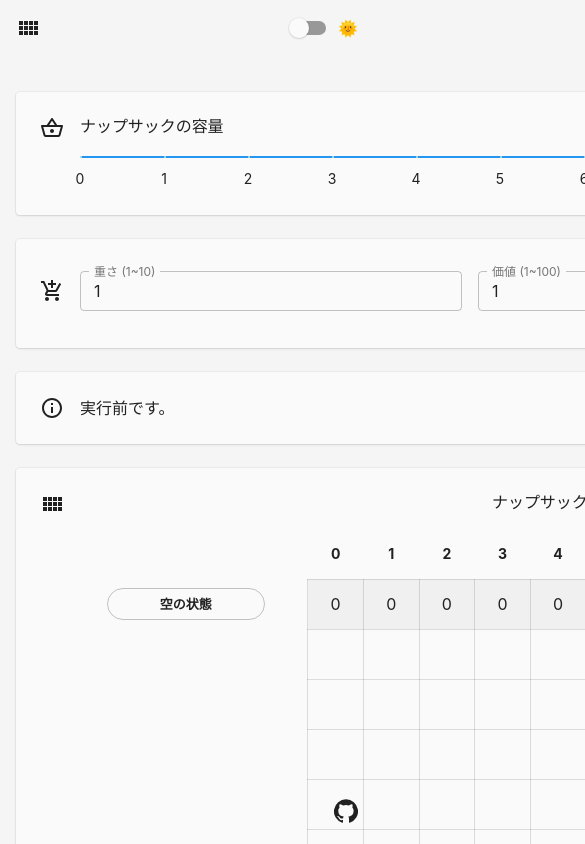
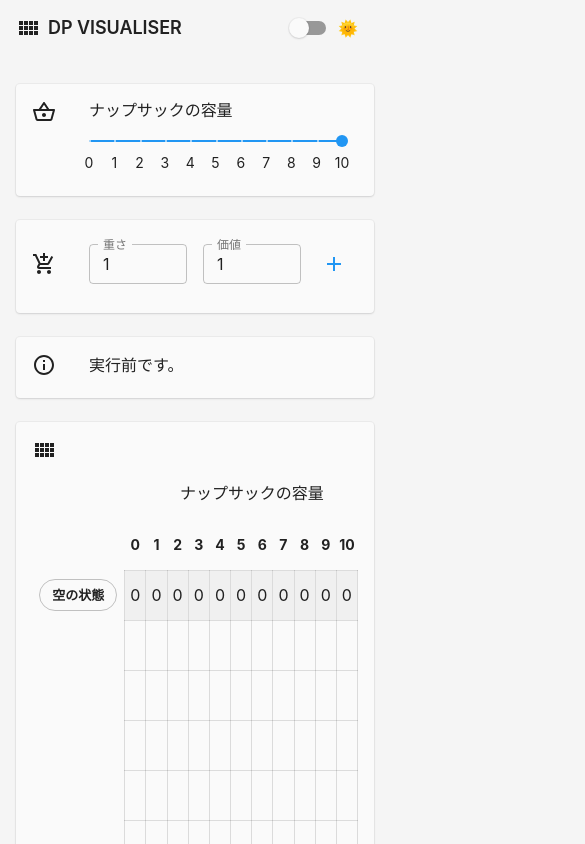
Before and after one commit to yukiyokotani/dp-visualizer, a React (Create React App) app: page / in a window 390 px wide. Shown: the top 844 px of the page, 585 px wide, since content can reach past the window. Built offline with nearby package versions, Linux system fonts and the light colour scheme.

Commit message:
issue #10 モバイル対応

```diff
--- a/public/index.html
+++ b/public/index.html
@@ -3,6 +3,7 @@
 
 <head>
   <meta charset="utf-8" />
+  <meta name="viewport" content="initial-scale=1.0, width=device-width" />
   <meta name="google-site-verification" content="fgtUlg7-TJ0rsW5leRP5TZ4iFohvZeDuSv9vWGFyxi8" />
   <meta name="description" content="ナップサック問題の動的計画法の可視化" />
   <meta
--- a/src/component/Contents.tsx
+++ b/src/component/Contents.tsx
@@ -8,7 +8,7 @@ import DpTable from '../features/dpTable/DpTable';
 const useStyles = makeStyles(() =>
   createStyles({
     root: {
-      minWidth: '960px',
+      marginBottom: '16px',
       overflow: 'auto',
     },
     mainContents: {
--- a/src/component/Footer.tsx
+++ b/src/component/Footer.tsx
@@ -6,15 +6,10 @@ import GitHubIcon from '@material-ui/icons/GitHub';
 const useStyles = makeStyles((theme: Theme) =>
   createStyles({
     root: {
-      position: 'fixed',
-      left: 0,
-      bottom: 0,
-      width: '100%',
       textAlign: 'right',
     },
     icon: {
-      marginRight: theme.spacing(4),
-      marginBottom: theme.spacing(2),
+      margin: '8px 16px 16px 0px',
     },
     link: {
       textDecoration: 'none',
--- a/src/component/Header.tsx
+++ b/src/component/Header.tsx
@@ -1,14 +1,8 @@
 import React from 'react';
-import {
-  createStyles,
-  makeStyles,
-  Theme,
-  useTheme,
-} from '@material-ui/core/styles';
+import { createStyles, makeStyles, Theme } from '@material-ui/core/styles';
 import AppBar from '@material-ui/core/AppBar';
 import ToolBar from '@material-ui/core/Toolbar';
 import Typography from '@material-ui/core/Typography';
-import { useMediaQuery } from '@material-ui/core';
 import ViewComfyIcon from '@material-ui/icons/ViewComfy';
 import ThemeSwitch from '../features/theme/ThemeSwitch';
 
@@ -16,7 +10,7 @@ const useStyles = makeStyles((theme: Theme) =>
   createStyles({
     root: {
       flexGrow: 1,
-      marginBottom: theme.spacing(3),
+      marginBottom: theme.spacing(2),
     },
     title: {
       marginLeft: theme.spacing(1),
@@ -32,19 +26,15 @@ const useStyles = makeStyles((theme: Theme) =>
 
 const Header: React.FC = () => {
   const classes = useStyles();
-  const theme = useTheme();
-  const isMobile = useMediaQuery(theme.breakpoints.down('sm'));
 
   return (
     <div className={classes.root}>
       <AppBar position="static" elevation={0} color="transparent">
         <ToolBar>
           <ViewComfyIcon />
-          {!isMobile && (
-            <Typography variant="h4" className={classes.title}>
-              DP VISUALISER
-            </Typography>
-          )}
+          <Typography variant="h4" className={classes.title}>
+            DP VISUALISER
+          </Typography>
           <div className={classes.menu}>
             <ThemeSwitch />
           </div>
--- a/src/features/condition/Evaluation.tsx
+++ b/src/features/condition/Evaluation.tsx
@@ -1,14 +1,16 @@
 import { Box, Paper, Grid, Typography } from '@material-ui/core';
-import React from 'react';
+import React, { useContext } from 'react';
 import { useSelector } from 'react-redux';
 import InfoOutlinedIcon from '@material-ui/icons/InfoOutlined';
 import { RootState } from '../../utils/store';
 import { ConditionState } from './conditionSlice';
+import { SizeContext } from '../../component/App';
 
 const Evaluation: React.FC = () => {
   const condition = useSelector<RootState, ConditionState>(
     (state) => state.condition
   );
+  const { isMobile } = useContext(SizeContext);
 
   let comment;
   switch (condition.eval) {
@@ -33,13 +35,13 @@ const Evaluation: React.FC = () => {
 
   return (
     <Paper>
-      <Box p={3}>
+      <Box p={isMobile ? 2 : 3}>
         <Grid container spacing={2}>
-          <Grid item xl={12} xs={12} container alignItems="center">
+          <Grid item xl={1} sm={1} xs={2} alignItems="center">
             <InfoOutlinedIcon />
-            <Box ml={2}>
-              <Typography variant="body1">{comment}</Typography>
-            </Box>
+          </Grid>
+          <Grid item xl={11} sm={11} xs={10} alignItems="center">
+            <Typography variant="body1">{comment}</Typography>
           </Grid>
         </Grid>
       </Box>
--- a/src/features/condition/Form.tsx
+++ b/src/features/condition/Form.tsx
@@ -1,4 +1,4 @@
-import React, { useCallback } from 'react';
+import React, { useCallback, useContext } from 'react';
 import { createStyles, makeStyles } from '@material-ui/core/styles';
 import TextField from '@material-ui/core/TextField';
 import Grid from '@material-ui/core/Grid';
@@ -10,14 +10,20 @@ import AddIcon from '@material-ui/icons/Add';
 import AddShoppingCartIcon from '@material-ui/icons/AddShoppingCart';
 import conditionSlice, { ConditionState, Item } from './conditionSlice';
 import { RootState } from '../../utils/store';
+import { SizeContext } from '../../component/App';
 
 const useStyles = makeStyles(() =>
   createStyles({
     icon: {
+      minWidth: '48px',
       margin: '16px 16px 16px 0px',
     },
     buttonBox: {
-      margin: '4px 0px 4px 12px',
+      minWidth: '48px',
+      margin: '4px 0px',
+    },
+    textField: {
+      minWidth: '100px',
     },
   })
 );
@@ -26,6 +32,7 @@ const Form: React.FC = () => {
   const classes = useStyles();
   const dispatch = useDispatch();
   const { enqueueSnackbar } = useSnackbar();
+  const { isMobile } = useContext(SizeContext);
   const { control, handleSubmit, errors, reset } = useForm<Item>();
   const condition = useSelector<RootState, ConditionState>(
     (state) => state.condition
@@ -64,15 +71,14 @@ const Form: React.FC = () => {
 
   return (
     <Card>
-      <Box p={3}>
+      <Box p={isMobile ? 2 : 3}>
         <Grid container spacing={2}>
-          <Grid item xl={12} xs={12} container>
+          <Grid item xl={1} sm={1} xs={2}>
             <Box className={classes.icon}>
               <AddShoppingCartIcon />
             </Box>
-            <Box flexGrow={1}>
-              <Grid container spacing={2}>
-                <Grid item xl={6} xs={6}>
+          </Grid>
+          <Grid item xl={5} sm={5} xs={4}>
             <Controller
               control={control}
               name="weight"
@@ -94,7 +100,7 @@ const Form: React.FC = () => {
               }}
               as={
                 <TextField
-                        label="重さ (1~10)"
+                  label={isMobile ? '重さ' : '重さ (1~10)'}
                   variant="outlined"
                   fullWidth
                   error={!!errors.weight}
@@ -103,7 +109,7 @@ const Form: React.FC = () => {
               }
             />
           </Grid>
-                <Grid item xl={6} xs={6}>
+          <Grid item xl={5} sm={5} xs={4}>
             <Controller
               control={control}
               name="worth"
@@ -125,7 +131,7 @@ const Form: React.FC = () => {
               }}
               as={
                 <TextField
-                        label="価値 (1~100)"
+                  label={isMobile ? '価値' : '価値 (1~100)'}
                   variant="outlined"
                   fullWidth
                   error={!!errors.worth}
@@ -134,8 +140,7 @@ const Form: React.FC = () => {
               }
             />
           </Grid>
-              </Grid>
-            </Box>
+          <Grid item xl={1} sm={1} xs={2} container justify="flex-end">
             <Box className={classes.buttonBox}>
               <IconButton
                 color="primary"
--- a/src/features/condition/Knapsack.tsx
+++ b/src/features/condition/Knapsack.tsx
@@ -1,4 +1,4 @@
-import React, { useCallback, useMemo } from 'react';
+import React, { useCallback, useContext, useMemo } from 'react';
 import { createStyles, makeStyles } from '@material-ui/core/styles';
 import Grid from '@material-ui/core/Grid';
 import { Box, Card, Slider, Typography } from '@material-ui/core';
@@ -7,6 +7,7 @@ import ShoppingBasketOutlinedIcon from '@material-ui/icons/ShoppingBasketOutline
 import conditionSlice, { ConditionState } from './conditionSlice';
 import { RootState } from '../../utils/store';
 import tableSlice from '../dpTable/tableSlice';
+import { SizeContext } from '../../component/App';
 
 const useStyles = makeStyles(() =>
   createStyles({
@@ -22,6 +23,7 @@ const Knapsack: React.FC = () => {
   const condition = useSelector<RootState, ConditionState>(
     (state) => state.condition
   );
+  const { isMobile } = useContext(SizeContext);
 
   const marks = useMemo(
     () =>
@@ -48,16 +50,18 @@ const Knapsack: React.FC = () => {
 
   return (
     <Card>
-      <Box p={3} display="flex">
+      <Box p={isMobile ? 2 : 3}>
+        <Grid container spacing={2}>
+          <Grid item xl={1} sm={1} xs={2}>
             <Box className={classes.icon}>
               <ShoppingBasketOutlinedIcon />
             </Box>
-        <Box flexGrow={1}>
-          <Grid container spacing={2}>
-            <Grid item xl={12} xs={12} container>
+          </Grid>
+          <Grid item xl={11} sm={11} xs={10}>
             <Typography variant="h5" gutterBottom>
               ナップサックの容量
             </Typography>
+            <Box pr={2}>
               <Slider
                 defaultValue={10}
                 aria-labelledby="discrete-slider"
@@ -71,9 +75,9 @@ const Knapsack: React.FC = () => {
                 }
                 onChange={(_, value) => handleChange(value)}
               />
+            </Box>
           </Grid>
-          </Grid>
-        </Box>
+        </Grid>{' '}
       </Box>
     </Card>
   );
--- a/src/features/dpTable/DpTable.tsx
+++ b/src/features/dpTable/DpTable.tsx
@@ -1,4 +1,4 @@
-import React, { useCallback } from 'react';
+import React, { useCallback, useContext } from 'react';
 import { createStyles, Theme, makeStyles } from '@material-ui/core/styles';
 import { Box, Button, Paper, Chip, Grid, Typography } from '@material-ui/core';
 import { useDispatch, useSelector } from 'react-redux';
@@ -14,6 +14,7 @@ import conditionSlice, {
   ConditionState,
   Item,
 } from '../condition/conditionSlice';
+import { SizeContext } from '../../component/App';
 
 const useStyles = makeStyles((theme: Theme) =>
   createStyles({
@@ -46,11 +47,15 @@ const useStyles = makeStyles((theme: Theme) =>
       maxWidth: '6.5%',
     },
     tableLabel: {
-      marginLeft: '50%',
+      marginLeft: 'calc(67.5% - 4.5rem)',
     },
     emptyChip: {
       paddingLeft: '2.5rem',
       paddingRight: '2.5rem',
+      [theme.breakpoints.down('sm')]: {
+        paddingLeft: 'initial',
+        paddingRight: 'initial',
+      },
     },
     itemChip: {
       animationName: '$fadeIn',
@@ -72,6 +77,7 @@ const DpTable: React.FC = () => {
   const classes = useStyles();
   const dispatch = useDispatch();
   const { enqueueSnackbar } = useSnackbar();
+  const { isMobile } = useContext(SizeContext);
 
   // state
   const table = useSelector<RootState, Status[][]>((state) => state.table);
@@ -318,15 +324,16 @@ const DpTable: React.FC = () => {
               {items[i - 1] !== undefined ? (
                 <Chip
                   icon={
-                    items[i - 1].isProcessed ? (
+                    // eslint-disable-next-line no-nested-ternary
+                    isMobile ? undefined : items[i - 1].isProcessed ? (
                       <CheckCircleIcon />
                     ) : (
                       <RemoveCircleIcon />
                     )
                   }
-                  label={`重さ: ${items[i - 1].weight}, 価値: ${
-                    items[i - 1].worth
-                  }`}
+                  label={`${isMobile ? '重' : '重さ: '}${
+                    items[i - 1].weight
+                  }, ${isMobile ? '価' : '価値: '}${items[i - 1].worth}`}
                   color={items[i - 1].isProcessed ? 'primary' : 'secondary'}
                   className={classes.itemChip}
                   onDelete={
@@ -349,6 +356,7 @@ const DpTable: React.FC = () => {
       classes.trData,
       condition.eval,
       handleDelete,
+      isMobile,
       items,
       renderSquare,
       table,
@@ -382,11 +390,14 @@ const DpTable: React.FC = () => {
 
   return (
     <Paper>
-      <Box p={3} display="flex">
+      <Box p={isMobile ? 2 : 3}>
+        <Grid container spacing={2}>
+          <Grid item xl={1} sm={1} xs={1}>
             <Box>
               <ViewComfyIcon />
             </Box>
-        <Box flexGrow={1}>
+          </Grid>
+          <Grid item xl={12} sm={12} xs={12}>
             <Grid container spacing={2}>
               <Grid item xl={12} xs={12}>
                 <Box className={classes.tableLabel}>
@@ -432,7 +443,8 @@ const DpTable: React.FC = () => {
                 </Box>
               </Grid>
             </Grid>
-        </Box>
+          </Grid>
+        </Grid>
       </Box>
     </Paper>
   );
--- a/src/features/dpTable/Square.tsx
+++ b/src/features/dpTable/Square.tsx
@@ -29,6 +29,7 @@ const useStyles = makeStyles((theme: Theme) =>
     tableTd: {
       border: `1px solid ${theme.palette.divider}`,
       textAlign: 'center',
+      overflow: 'auto',
     },
     chipItem: {
       marginBottom: theme.spacing(0.5),
```
Lines whose indentation alone changed are shown as unchanged.
